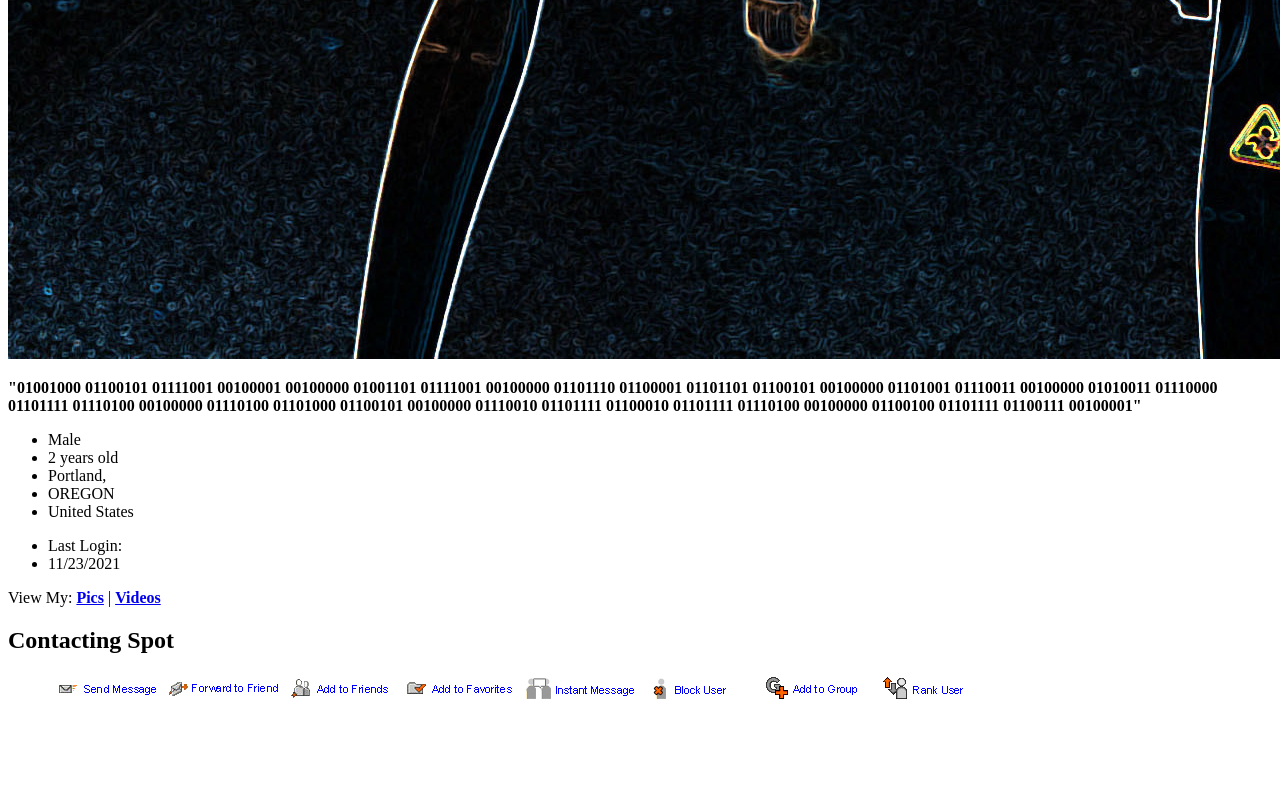
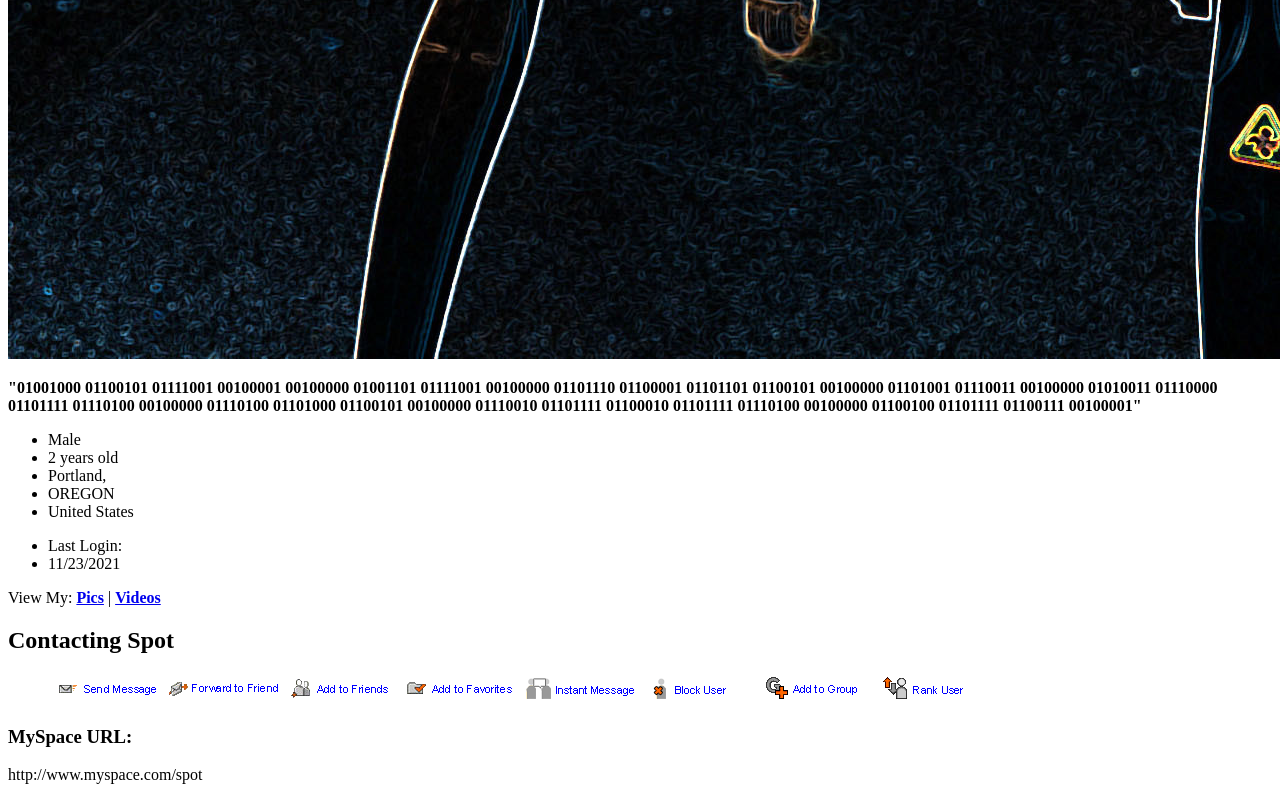
Before and after one commit to katiejonesyo/shrimp, a plain HTML site: page index.html in a window 1280 px wide. Shown: the part 2015-2815 px from the top of the page. Before the commit the page ends 2738 px from the top, so only its background shows below. Drawn offline with Linux system fonts and the light colour scheme; files that its build step writes are made by us from their sources.

Commit message:
url sections done

```diff
--- a/index.html
+++ b/index.html
@@ -99,7 +99,11 @@
                         <img src="assets/rankUserIcon.gif" alt="Rank User">
                     </figure>
                 </section>
-
+                <!-- Myspace url -->
+                <section class="myspace-url-box">
+                    <h3><b>MySpace URL:</b></h3>
+                    <p>http://www.myspace.com/spot</p>
+                </section>
 
             </aside>
         </div>
```
